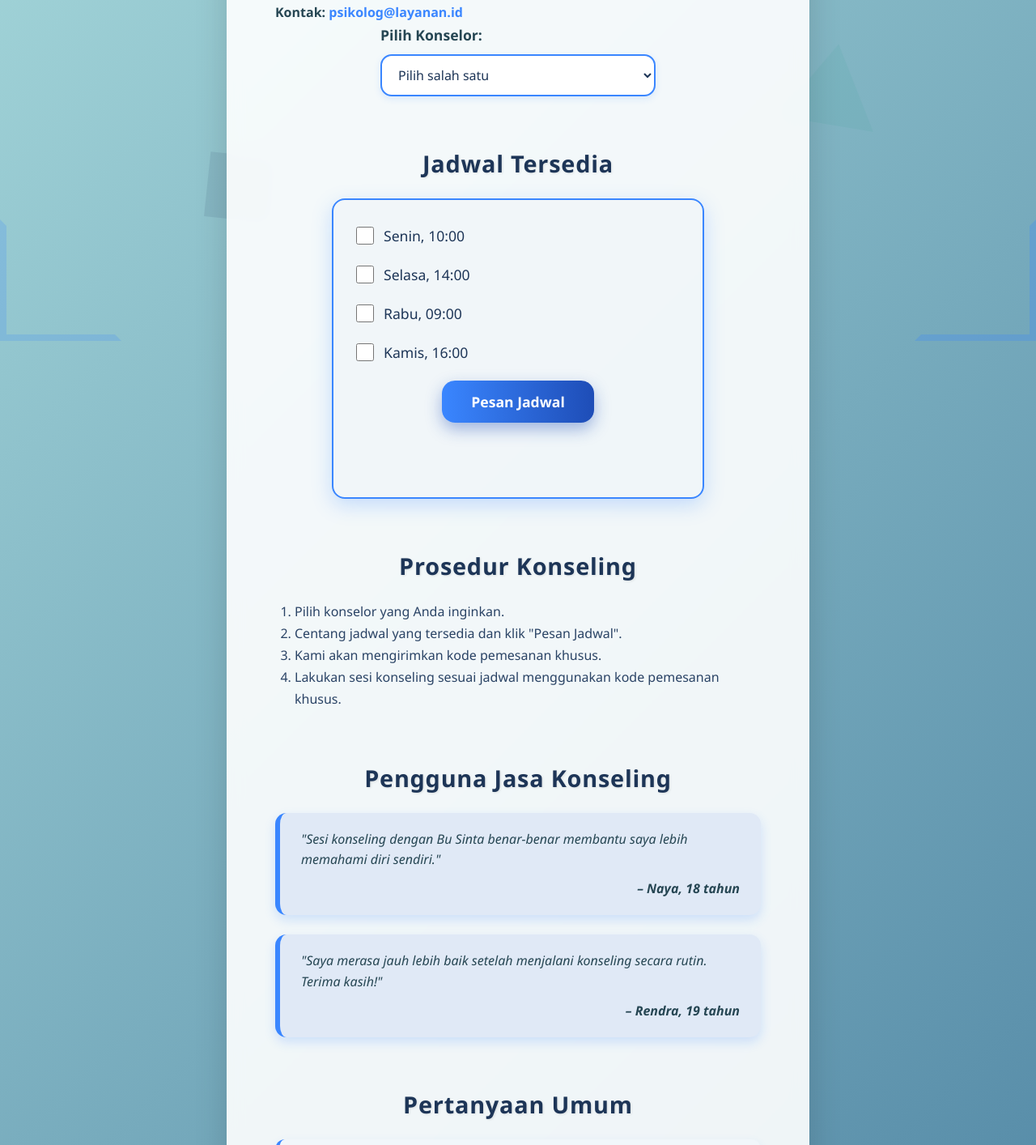
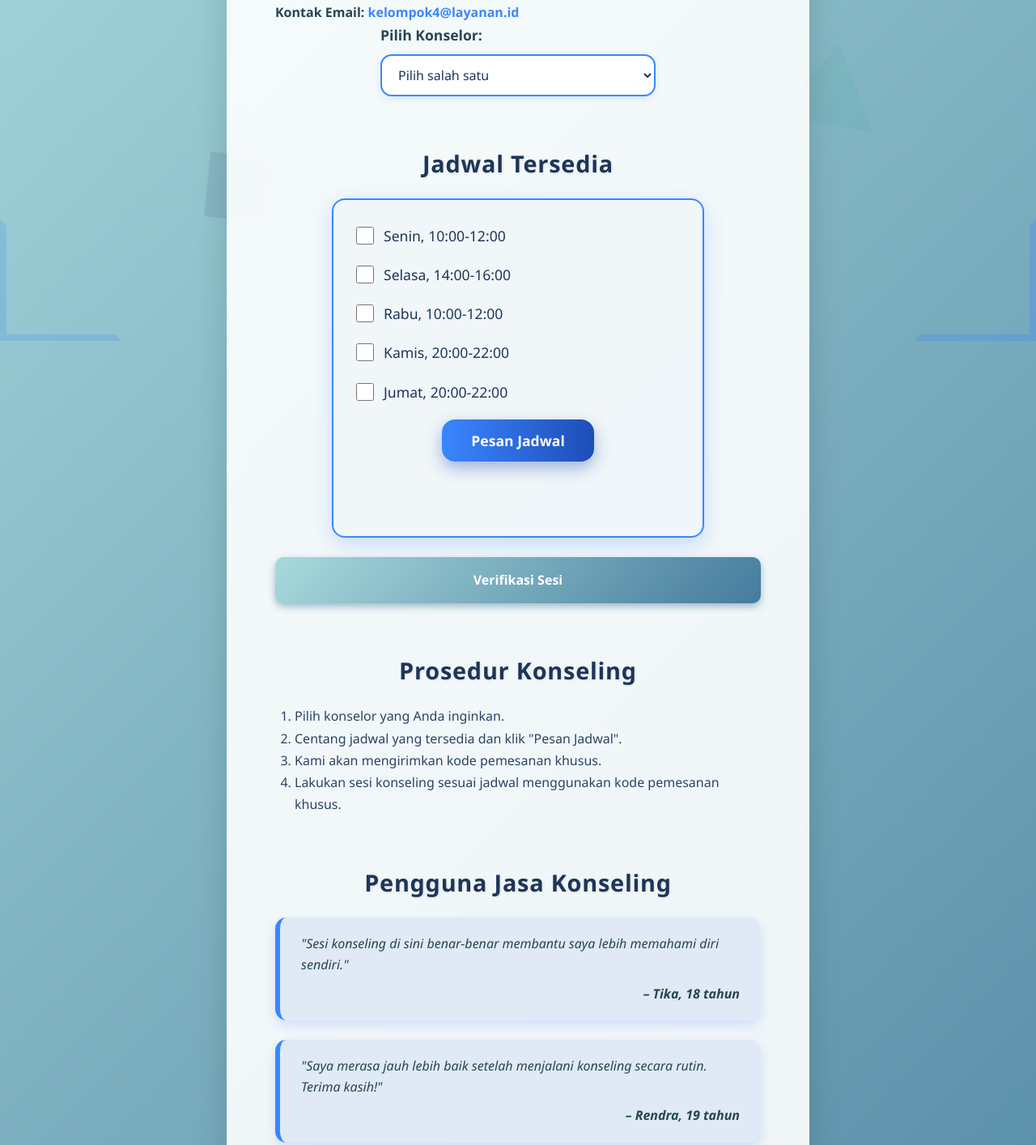
Before and after one commit to pii006/layanan-konseling, a plain HTML site: page index.html in a window 1280 px wide. Shown: the part 379-1793 px from the top of the page at 81% size. Drawn offline with Linux system fonts and the light colour scheme.

Commit message:
Add files via upload

```diff
--- a/index.html
+++ b/index.html
@@ -92,7 +92,7 @@
         Kami menyediakan layanan konseling secara <em>online</em> dengan berbagai pendekatan sesuai kebutuhan Anda.
       </div>
       <div class="info-kontak">
-        Kontak: <a href="mailto:psikolog@layanan.id">psikolog@layanan.id</a>
+        Kontak Email: <a href="mailto:kelompok4@layanan.id">kelompok4@layanan.id</a>
       </div>
     </section>
 
@@ -100,9 +100,10 @@
       <label for="konselor">Pilih Konselor:</label>
       <select id="konselor">
         <option disabled selected>Pilih salah satu</option>
-        <option>Dr. Sinta Wahyuni, M.Psi</option>
-        <option>Andi Firmansyah, S.Psi</option>
-        <option>Nadia Pratiwi, M.Psi</option>
+        <option>Dr. Muttaqin, M.Psi</option>
+        <option>Pradipa, S.Psi</option>
+        <option>Zahra, M.Psi</option>
+        <option>Yugiarso, M.Psi</option>
       </select>
     </section>
 
@@ -110,16 +111,22 @@
       <h2>Jadwal Tersedia</h2>
       <div class="schedule-box">
         <form id="jadwalForm">
-          <label><input type="checkbox" name="jadwal" value="Senin 10:00" /> Senin, 10:00</label>
-          <label><input type="checkbox" name="jadwal" value="Selasa 14:00" /> Selasa, 14:00</label>
-          <label><input type="checkbox" name="jadwal" value="Rabu 09:00" /> Rabu, 09:00</label>
-          <label><input type="checkbox" name="jadwal" value="Kamis 16:00" /> Kamis, 16:00</label>
+          <label><input type="checkbox" name="jadwal" value="Senin 10:00" /> Senin, 10:00-12:00</label>
+          <label><input type="checkbox" name="jadwal" value="Selasa 14:00" /> Selasa, 14:00-16:00</label>
+          <label><input type="checkbox" name="jadwal" value="Rabu 10:00" /> Rabu, 10:00-12:00</label>
+          <label><input type="checkbox" name="jadwal" value="Kamis 20:00" /> Kamis, 20:00-22:00</label>
+          <label><input type="checkbox" name="jadwal" value="Jumat 20:00" /> Jumat, 20:00-22:00</label>
           <button type="submit">Pesan Jadwal</button>
           <div id="feedback"></div>
         </form>
       </div>
     </section>
-
+   <div class="verification-box" tabindex="0" role="button" aria-pressed="false"
+         onclick="window.location.href='https://pii006.github.io/konfirmasi-jadwal/'"
+         onkeypress="if(event.key === 'Enter' || event.key === ' ') window.location.href='https://pii006.github.io/konfirmasi-jadwal/'">
+      Verifikasi Sesi
+    </div>
+</section>
     <section class="procedure-section">
       <h2>Prosedur Konseling</h2>
       <ol>
@@ -133,8 +140,8 @@
     <section class="testimonial-section">
       <h2>Pengguna Jasa Konseling</h2>
       <blockquote>
-        "Sesi konseling dengan Bu Sinta benar-benar membantu saya lebih memahami diri sendiri."
-        <footer>– Naya, 18 tahun</footer>
+        "Sesi konseling di sini benar-benar membantu saya lebih memahami diri sendiri."
+        <footer>– Tika, 18 tahun</footer>
       </blockquote>
       <blockquote>
         "Saya merasa jauh lebih baik setelah menjalani konseling secara rutin. Terima kasih!"
@@ -150,7 +157,7 @@
       </details>
       <details>
         <summary>Bisakah saya membatalkan jadwal?</summary>
-        <p>Bisa, cukup kirimkan email ke kami dibagian kontak paling lambat 24 jam sebelum sesi.</p>
+        <p>Bisa, cukup kirimkan email ke kami dibagian kontak paling lambat 2 jam sebelum sesi.</p>
       </details>
     </section>
 
@@ -164,7 +171,8 @@
     </section>
 
     <footer class="site-footer">
-      <p>&copy; 2025 Layanan Konseling. All rights reserved.</p>
+      <p>&copy; 2025 Kelompok 4</p>
+      <p>All rights reserved.</p>
       <div class="footer-nav">
         <a href="#">Beranda</a> |
         <a href="#">Privasi</a> |
--- a/script.js
+++ b/script.js
@@ -104,7 +104,7 @@ document.addEventListener("DOMContentLoaded", () => {
   const emergencyBtn = document.querySelector('.emergency-btn');
   if (emergencyBtn) {
     emergencyBtn.addEventListener('click', () => {
-      showPopup("🚨 Layanan Darurat 24 Jam\n\nNomor Telepon: 119\nWhatsApp: 0811-222-3333\n\nSegera hubungi jika Anda membutuhkan bantuan darurat.");
+      showPopup("🚨 Layanan Darurat 24 Jam\n\nNomor Telepon: 119\nSegera hubungi jika Anda membutuhkan bantuan darurat.");
     });
   }
 
--- a/styles.css
+++ b/styles.css
@@ -16,6 +16,26 @@ body {
     line-height: 1.6;
     overflow-x: hidden;
     transition: background 0.5s ease, color 0.5s ease;
+}
+.verification-box {
+  margin-top: 20px;
+  padding: 1rem 1.5rem;
+  background: linear-gradient(135deg, #a8dadc 0%, #457b9d 100%);
+  border-radius: 10px;
+  color: white;
+  font-weight: 700;
+  text-align: center;
+  cursor: pointer;
+  user-select: none;
+  box-shadow: 0 4px 10px rgba(70, 123, 157, 0.5);
+  transition: background-color 0.3s ease, box-shadow 0.3s ease;
+}
+
+.verification-box:hover,
+.verification-box:focus {
+  background: linear-gradient(135deg, #457b9d 0%, #a8dadc 100%);
+  box-shadow: 0 6px 14px rgba(70, 123, 157, 0.8);
+  outline: none;
 }
 
 /* Loading Screen */
@@ -55,7 +75,6 @@ body {
     will-change: transform, box-shadow;
 }
 
-/* Hover 3D effect */
 .container {
     transition: transform 0.3s ease, box-shadow 0.3s ease;
 }
@@ -65,7 +84,6 @@ body {
     box-shadow: 0 15px 50px rgba(0, 0, 0, 0.25);
 }
 
-/* Headers */
 h1, h2 {
     color: #1d3557;
     font-weight: 700;
```
